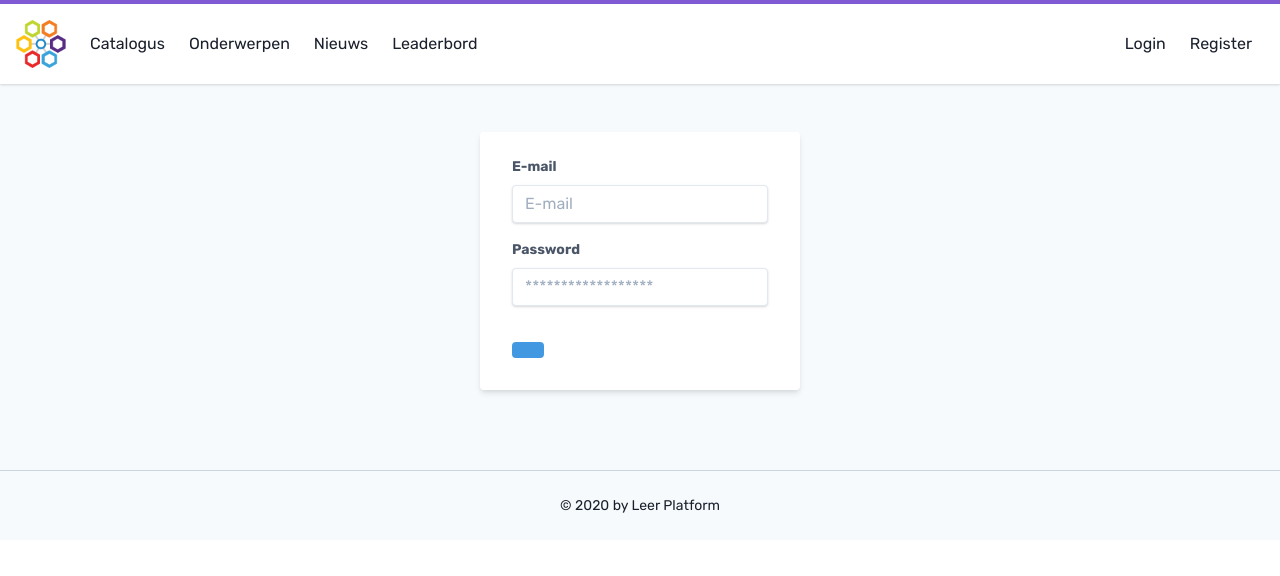
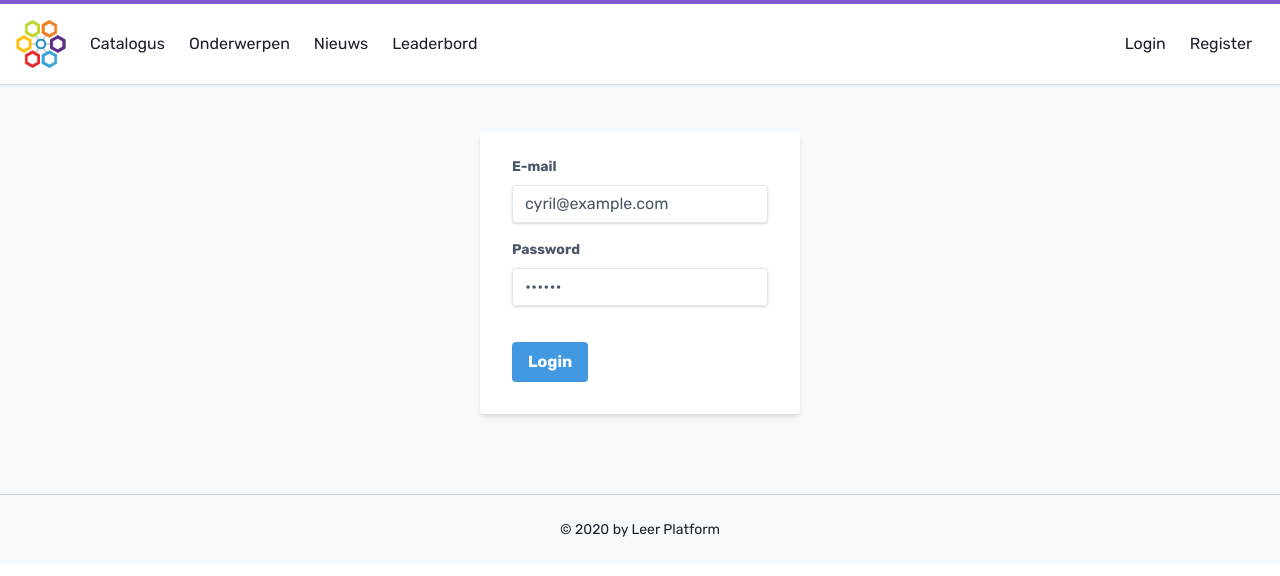
Before and after one commit to LeerPlatform/main-application, a Next.js app: page /login in a window 1280 px wide. Shown: the top 576 px of the page. Built offline with nearby package versions, Linux system fonts and the light colour scheme.

Commit message:
feat: update login page

```diff
--- a/pages/login.js
+++ b/pages/login.js
@@ -1,30 +1,110 @@
 import MainLayout from '../components/MainLayout'
+import { useState } from 'react';
+import fetch from 'isomorphic-unfetch'
+import { login } from '../utils/auth'
+import Router from 'next/router'
+
+const handleLogin = async (email, password) => {
+  const loginResponse = await fetch('http://api.leer-platform.test/v1/auth/user/login', {
+    method: 'POST',
+    headers: { 'Content-Type': 'application/json' },
+    body: JSON.stringify({ email, password }),
+  })
+
+  if (loginResponse.status !== 200) {
+    throw new Error(await loginResponse.text())
+  }
+
+  const { token } = await loginResponse.json()
+  login({ token })
+
+  const currentUserResponse = await fetch('http://api.leer-platform.test/v1/auth/user/current', {
+    method: 'GET',
+    headers: {
+      'Authorization': 'Bearer ' + token,
+    },
+  })
+
+  const { data } = await currentUserResponse.json();
+
+  // Store user in context
+
+  Router.push('/authenticated')
+}
 
 function Login() {
+  const [userData, setUserData] = useState({
+    email: 'cyril@example.com',
+    password: 'secret',
+    error: '',
+  })
+
+  async function handleSubmit(event) {
+    event.preventDefault()
+
+    setUserData({...userData, error: ''})
+
+    const email = userData.email
+    const password = userData.password
+
+    try {
+      await handleLogin(email, password)
+    } catch (error) {
+      console.error(error)
+      setUserData({ ...userData, error: error.message })
+    }
+  }
+
   return (
     <MainLayout>
       <div className="w-full max-w-xs mx-auto py-12">
-        <form className="bg-white shadow-md rounded px-8 pt-6 pb-8 mb-4">
+        {userData.error && <p className="error">Error: {userData.error}</p>}
+
+        <form className="bg-white shadow-md rounded px-8 pt-6 pb-8 mb-4" onSubmit={handleSubmit}>
           <div className="mb-4">
-            <label class="block text-gray-700 text-sm font-bold mb-2" for="email">
+            <label className="block text-gray-700 text-sm font-bold mb-2" htmlFor="email">
               E-mail
             </label>
 
-            <input class="shadow appearance-none border rounded w-full py-2 px-3 text-gray-700 leading-tight focus:outline-none focus:shadow-outline" id="email" type="text" placeholder="E-mail" />
+            <input
+              type="text"
+              id="email"
+              name="email"
+              value={userData.email}
+              placeholder="E-mail"
+              className="shadow appearance-none border rounded w-full py-2 px-3 text-gray-700 leading-tight focus:outline-none focus:shadow-outline"
+              onChange={event =>
+                setUserData(
+                  Object.assign({}, userData, { email: event.target.value })
+                )
+              }
+            />
           </div>
 
-          <div class="mb-6">
-            <label class="block text-gray-700 text-sm font-bold mb-2" for="password">
+          <div className="mb-6">
+            <label className="block text-gray-700 text-sm font-bold mb-2" htmlFor="password">
               Password
             </label>
 
-            <input v-model="form.password" class="shadow appearance-none border rounded w-full py-2 px-3 text-gray-700 mb-3 leading-tight focus:outline-none focus:shadow-outline" id="password" type="password" placeholder="******************"/>
-            {/* <!-- <p class="text-red-500 text-xs italic">Please choose a password.</p> --> */}
+            <input
+              type="password"
+              id="password"
+              value={userData.password}
+              placeholder="******************"
+              className="shadow appearance-none border rounded w-full py-2 px-3 text-gray-700 mb-3 leading-tight focus:outline-none focus:shadow-outline"
+              onChange={event =>
+                setUserData(
+                  Object.assign({}, userData, { password: event.target.value })
+                )
+              }
+            />
+            {/* <!-- <p className="text-red-500 text-xs italic">Please choose a password.</p> --> */}
           </div>
 
-          <div class="flex items-center justify-between">
-            <button class="bg-blue-500 hover:bg-blue-700 text-white font-bold py-2 px-4 rounded focus:outline-none focus:shadow-outline" type="submit">
+          <div className="flex items-center justify-between">
+            <button className="bg-blue-500 hover:bg-blue-700 text-white font-bold py-2 px-4 rounded focus:outline-none focus:shadow-outline" type="submit">
               {/* {{ $t('loginPage.loginButton') }} */}
+              Login
             </button>
           </div>
         </form>
```
